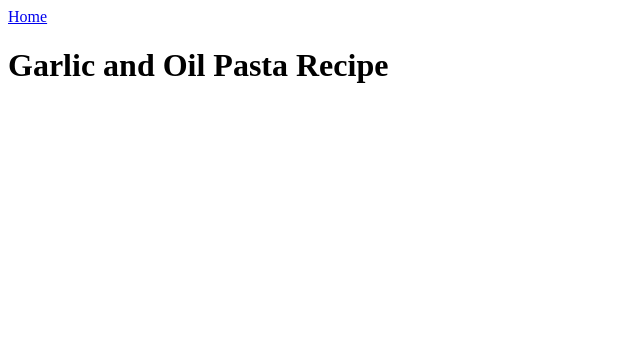
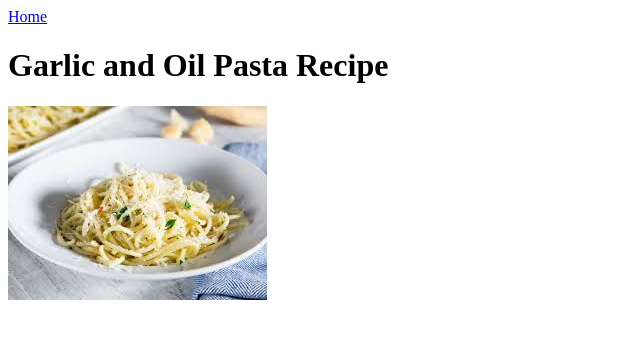
Before and after one commit to dcascone84/odin-recipes, a plain HTML site: page recipes/garlic-and-oil-pasta.html in a window 1280 px wide. Shown: the whole page, without its empty margins (0-640 px from the left). Drawn offline with Linux system fonts and the light colour scheme.

Commit message:
Add garlic and oil pasta dish image to recipe page

```diff
--- a/recipes/garlic-and-oil-pasta.html
+++ b/recipes/garlic-and-oil-pasta.html
@@ -8,6 +8,6 @@
 <body>
     <a href="../index.html">Home</a>
     <h1>Garlic and Oil Pasta Recipe</h1>
-
+    <img src="../img/garlic-and-oil.jpeg" alt="garlic-and-oil-pasta dish">
 </body>
 </html>
```
